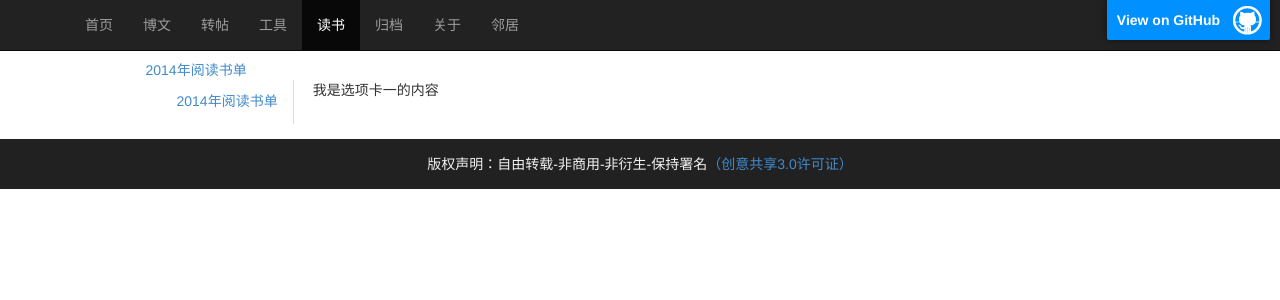
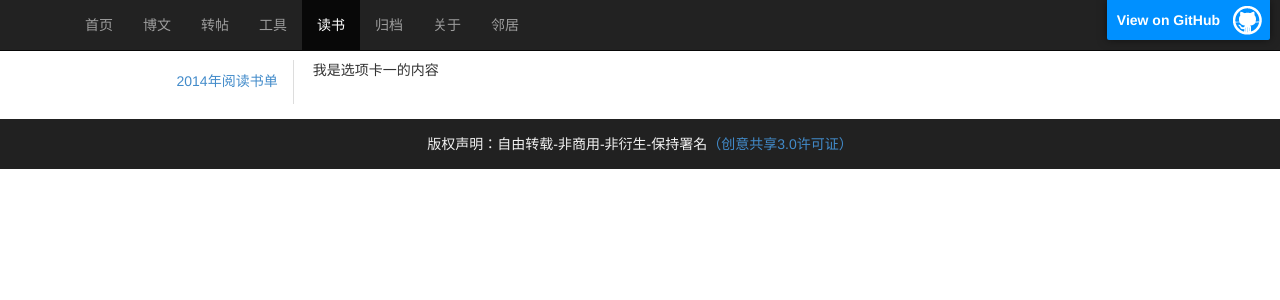
Before and after one commit to sheleng/sheleng.github.io, a Jekyll site: the page built from pages/books.html, in a window 1280 px wide. Shown: the top 300 px of the page. Built offline with Jekyll 4.4.1, drawn with Linux system fonts in a browser that asks for light colours.

Commit message:
修改阅读页面布局

```diff
--- a/pages/books.html
+++ b/pages/books.html
@@ -3,14 +3,6 @@
 title: 读书
 books: active
 ---
-
-<div>
-  {% for post in site.posts %}
-	{% if post.category == 'books' %}
-      <a href="{{ post.url}}">{{ post.title }}</a>
-    {% endif %}
-  {% endfor %}
-</div>
 
 <div class="container">
     <div class='tabbable tabs-left'>
@@ -21,7 +13,7 @@
       <ul class='nav nav-tabs'>
         {% for post in site.posts %}
 		  {% if post.category == 'books' %}
-      		<li><a href='#{{ post.url }}' data-toggle='tab'>{{ post.title }}</a></li>
+      		<li><a href='{{ post.url }}' data-toggle='tab'>{{ post.title }}</a></li>
     	  {% endif %}
   	    {% endfor %}
       </ul>
```
